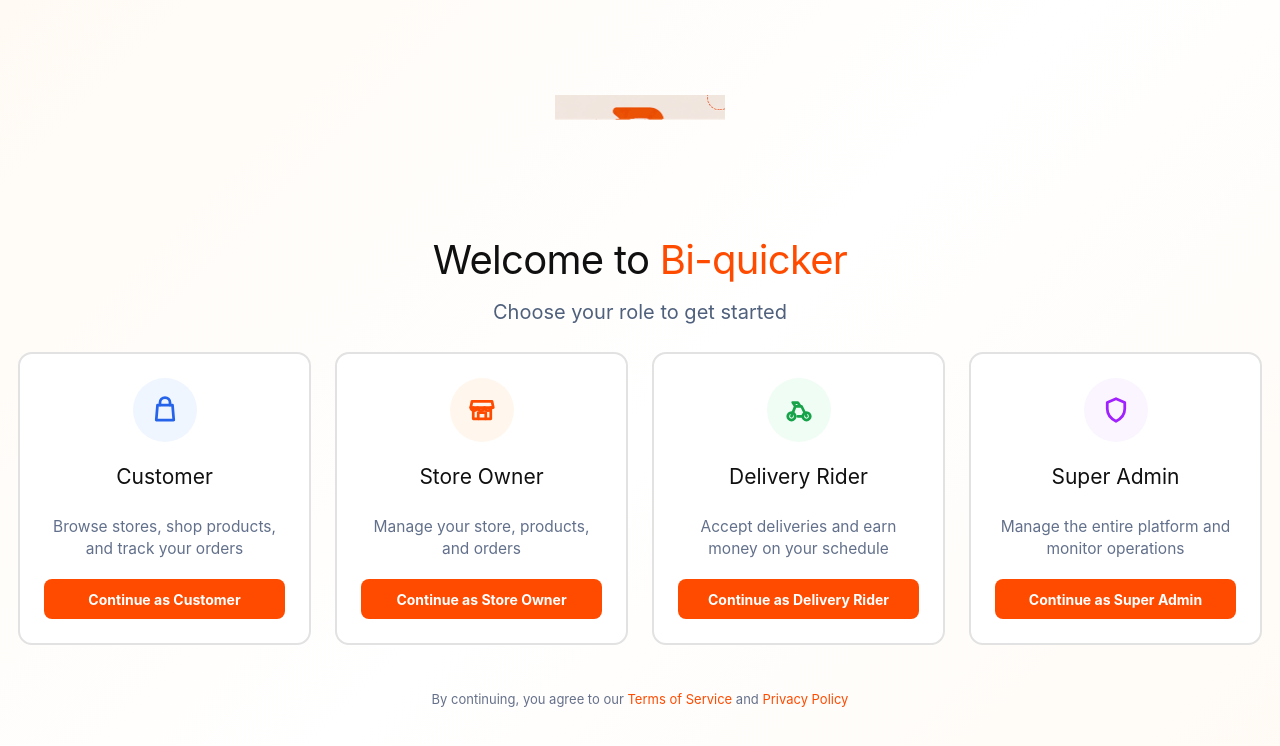
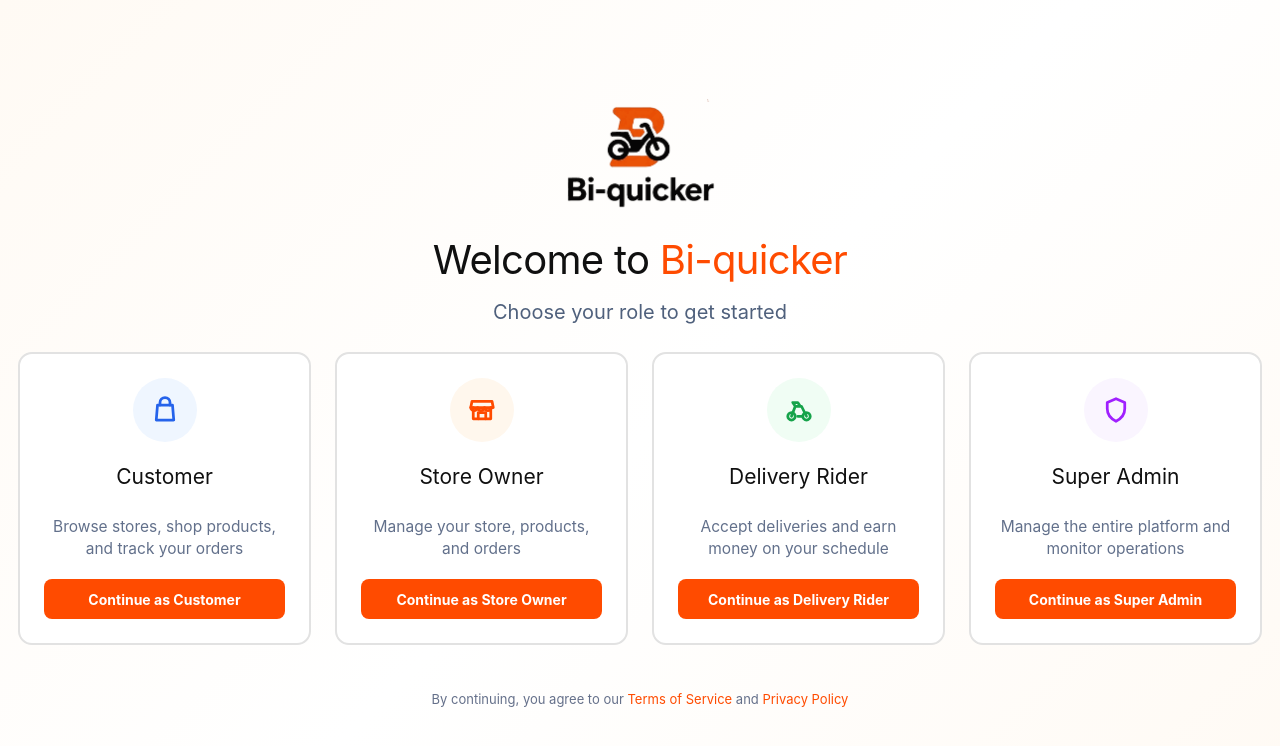
Before and after one commit to Jolly11nth/Bi-quicker, a React (Vite) app: page / in a window 1280 px wide. Shown: the top 746 px of the page. Built offline with nearby package versions, Linux system fonts and the light colour scheme.

Commit message:
Use supplied Bi-quicker logo everywhere through shared Logo component

```diff
--- a/src/components/Logo.tsx
+++ b/src/components/Logo.tsx
@@ -1,32 +1,16 @@
-import logo from '../assets/bi-quicker-logo.png'
+import logo from '../assets/BQ_logo.svg'
 
-export function Logo({ small = false }: { small?: boolean }) {
-  const width = small ? 145 : 170
-  const height = small ? 103 : 121
+type LogoProps = {
+  small?: boolean
+}
 
+export function Logo({ small = false }: LogoProps) {
   return (
     <img
-      className={small ? 'biquicker-logo biquicker-logo--small' : 'biquicker-logo'}
       src={logo}
       alt="Bi-quicker"
-      width={width}
-      height={height}
+      className={small ? 'biquicker-logo biquicker-logo--small' : 'biquicker-logo'}
       draggable={false}
-      style={{
-        display: 'block',
-        width: `${width}px`,
-        height: `${height}px`,
-        maxWidth: '100%',
-        minWidth: 0,
-        minHeight: 0,
-        objectFit: 'contain',
-        objectPosition: 'center',
-        marginLeft: small ? 0 : 'auto',
-        marginRight: small ? 0 : 'auto',
-        marginBottom: small ? '18px' : '22px',
-        border: 0,
-        borderRadius: 0,
-      }}
     />
   )
 }
```
